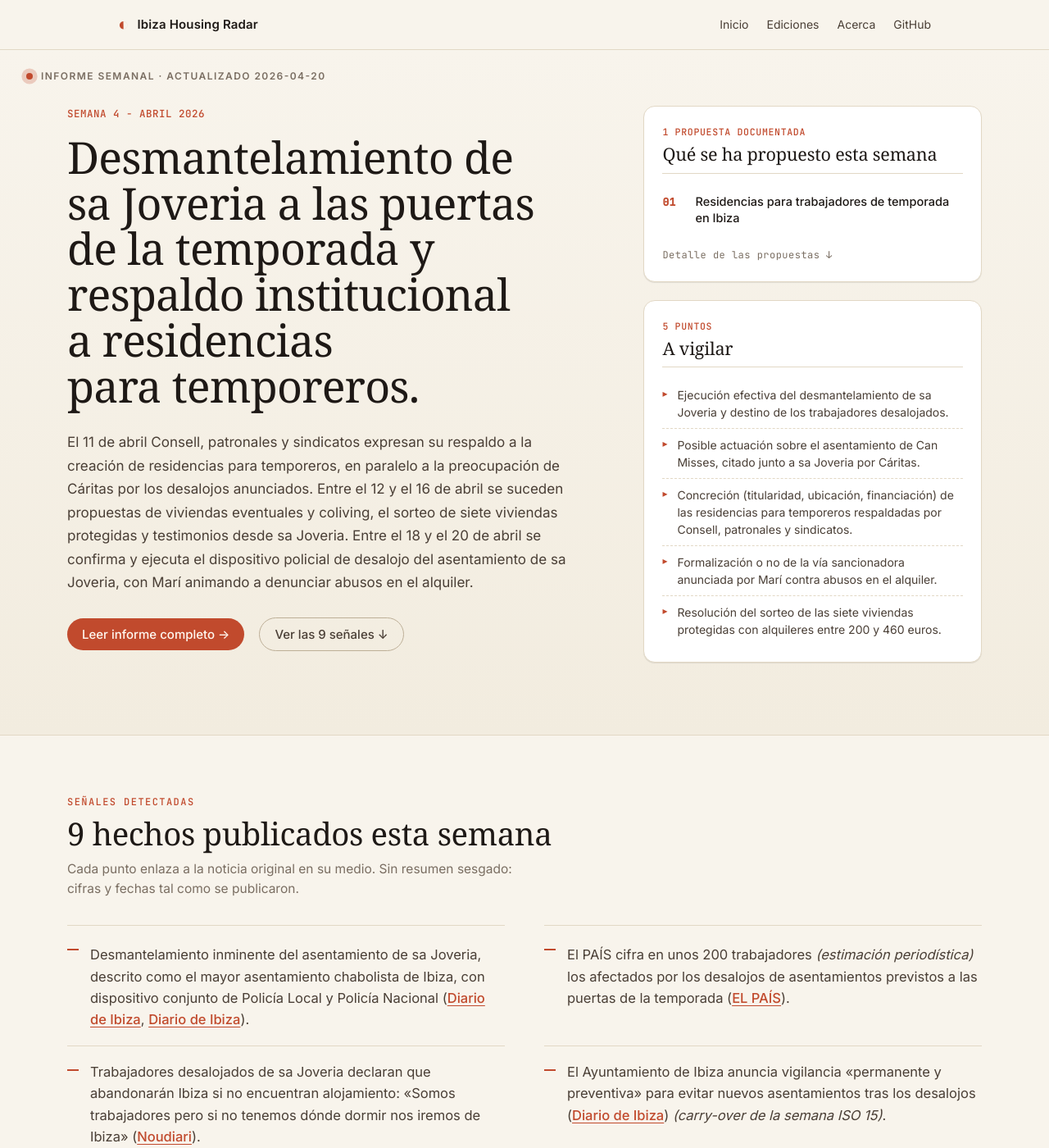
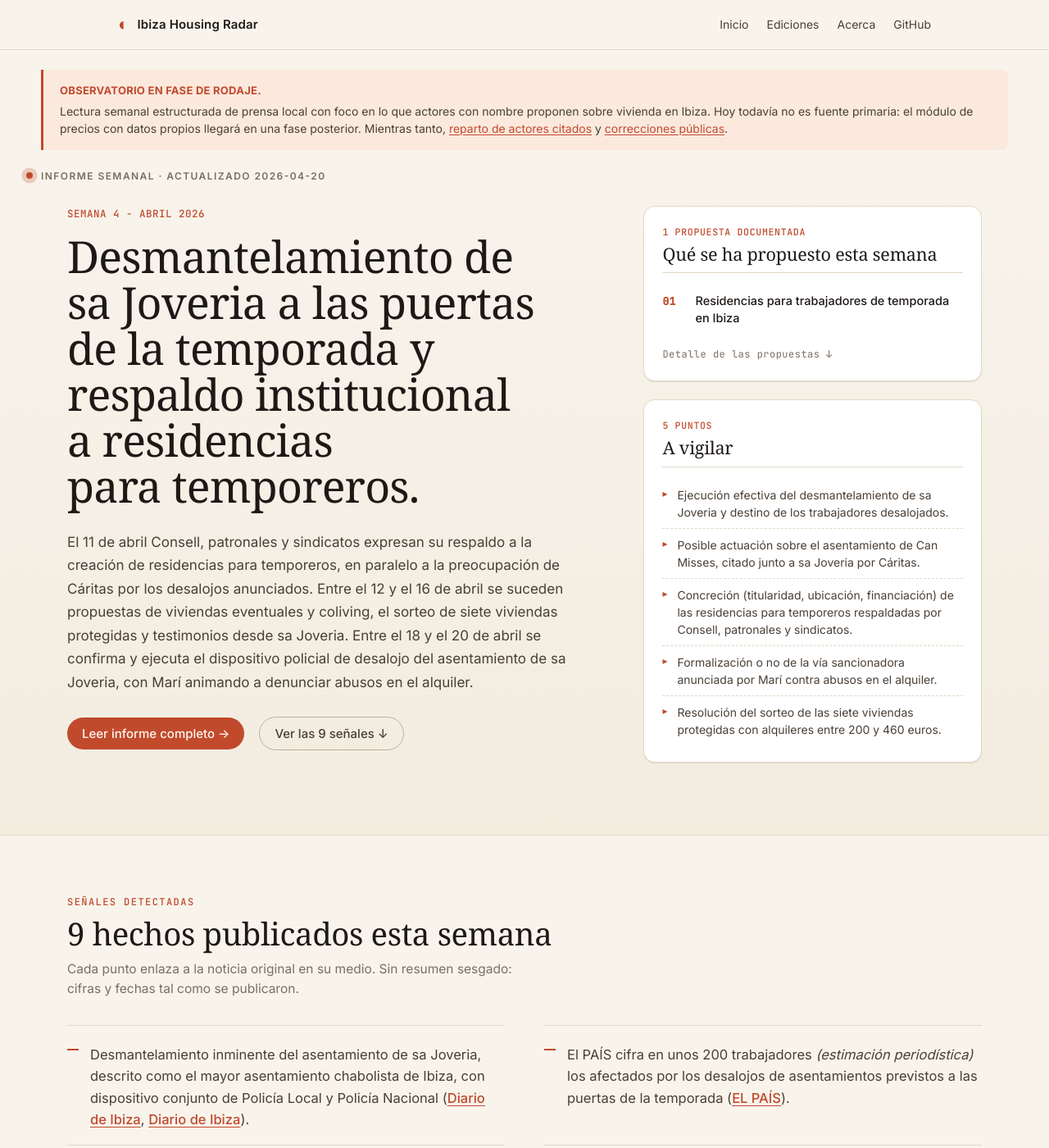
Before and after one commit to otundra/ibiza-housing-radar, a Jekyll site: the page built from docs/index.md, in a window 1280 px wide and 1400 px high. Shown: the whole window at 82% size. Built offline with Jekyll 4.4.1, drawn with Linux system fonts in a browser that asks for light colours; some web fonts are replaced.

Commit message:
feat(home): añade banner de fase de rodaje con limitaciones de cobertura
Banner visible en home, encima del dashboard editorial. Reconoce
honestamente que el observatorio es lectura estructurada de prensa
local hoy, no fuente primaria, y que el módulo de precios con datos
propios llegará en una fase posterior. Enlaza balance y correcciones.

Cierra el entregable principal de RT4 (banner de limitaciones hasta
datos propios). La parte b — decisión de adelantar Vía A a Fase 0 —
sigue abierta, pertenece a otra sesión.

- docs/_includes/banner_rodaje.html (nuevo)
- docs/_layouts/home.html (incluye el banner antes del content)
- docs/assets/css/main.css (clase .banner-rodaje con tokens del sistema)

Co-Authored-By: Claude Opus 4.7 <noreply@anthropic.com>

```diff
--- /dev/null
+++ b/docs/_includes/banner_rodaje.html
@@ -0,0 +1,6 @@
+<aside class="banner-rodaje" role="note" aria-label="Estado del observatorio">
+  <p class="banner-rodaje-titulo"><strong>Observatorio en fase de rodaje.</strong></p>
+  <p class="banner-rodaje-cuerpo">
+    Lectura semanal estructurada de prensa local con foco en lo que actores con nombre proponen sobre vivienda en Ibiza. Hoy todavía no es fuente primaria: el módulo de precios con datos propios llegará en una fase posterior. Mientras tanto, <a href="{{ site.baseurl }}/balance/">reparto de actores citados</a> y <a href="{{ site.baseurl }}/correcciones/">correcciones públicas</a>.
+  </p>
+</aside>
--- a/docs/_layouts/home.html
+++ b/docs/_layouts/home.html
@@ -2,5 +2,6 @@
 layout: default
 ---
 <div class="dashboard">
+  {% include banner_rodaje.html %}
   {{ content }}
 </div>
--- a/docs/assets/css/main.css
+++ b/docs/assets/css/main.css
@@ -458,6 +458,46 @@ pre code { background: transparent; padding: 0; border: 0; color: inherit; }
   .editions, .edition, .page { padding-left: 20px; padding-right: 20px; }
   .hero-meta { flex-wrap: wrap; }
   .edition-body h2, .page-body h2 { font-size: 1.6rem; }
+}
+
+/* =============================================================
+   BANNER DE RODAJE (home) — aviso de fase y limitaciones
+   ============================================================= */
+
+.banner-rodaje {
+  max-width: var(--max-dash);
+  margin: 24px auto 0;
+  padding: 16px 20px;
+  background: var(--accent-bg);
+  border-left: 3px solid var(--accent);
+  border-radius: 0 var(--radius) var(--radius) 0;
+  font-size: 14px;
+  line-height: 1.5;
+  color: var(--ink-soft);
+}
+
+.banner-rodaje-titulo {
+  margin: 0 0 4px;
+  color: var(--accent);
+  font-size: 13px;
+  letter-spacing: 0.02em;
+  text-transform: uppercase;
+}
+
+.banner-rodaje-cuerpo {
+  margin: 0;
+}
+
+.banner-rodaje a {
+  color: var(--accent);
+  text-decoration: underline;
+  text-underline-offset: 2px;
+}
+
+.banner-rodaje a:hover { color: var(--accent-soft); }
+
+@media (max-width: 600px) {
+  .banner-rodaje { margin: 16px 12px 0; padding: 14px 16px; }
 }
 
 /* =============================================================
```
